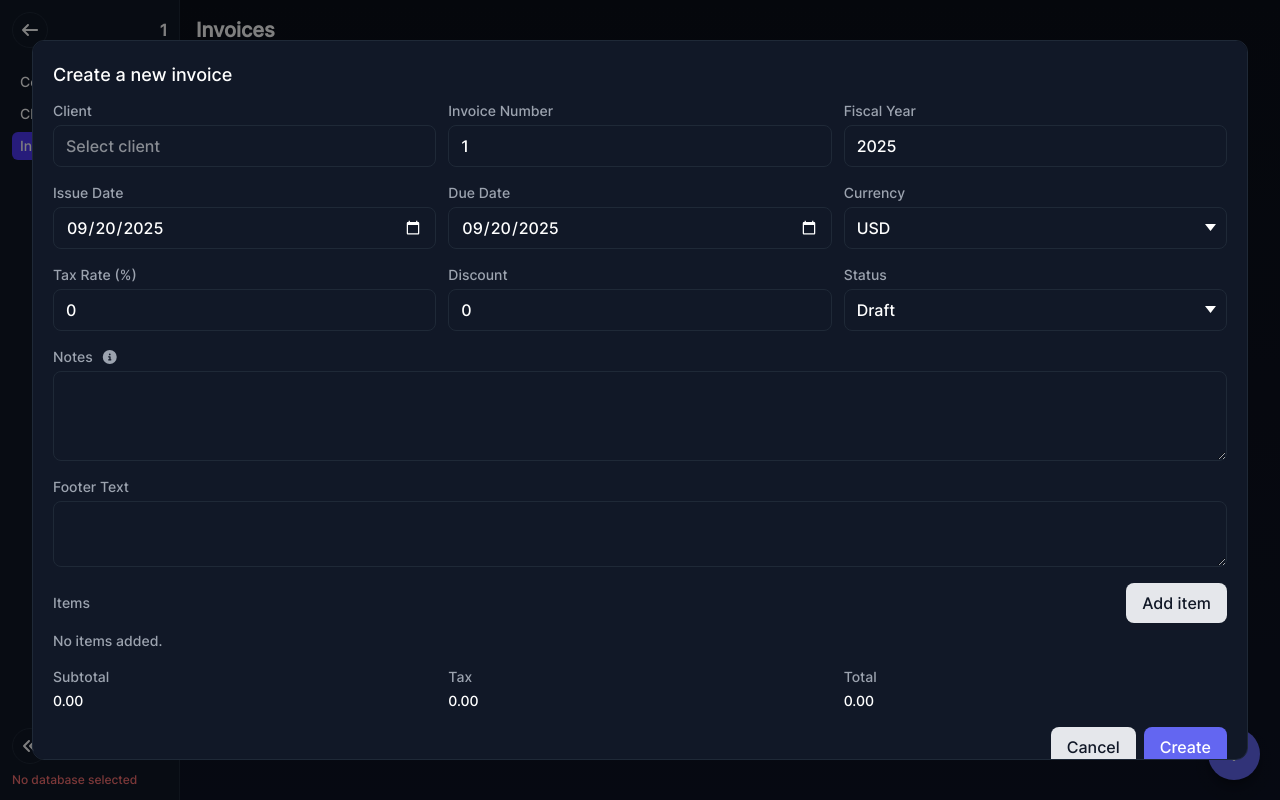
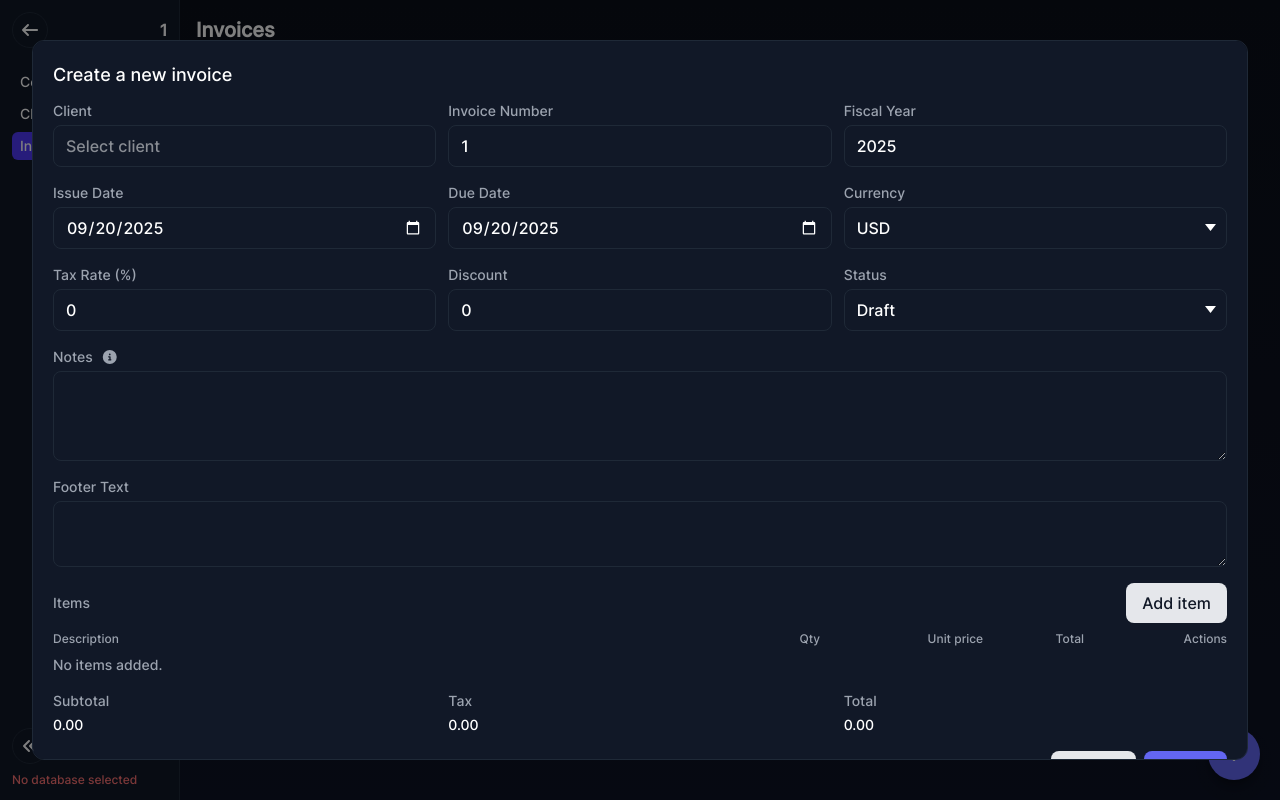
Before and after one commit to FOSSInvoice/FOSSInvoice, a React (Vite) app in the folder frontend/: page /company/1/invoices in a window 1280 px wide. Both pictures are taken after typing "Sample" into the empty fields and a click on the button "Create invoice". Built offline with nearby package versions, Linux system fonts and the light colour scheme; the HTML template or start-up script is replaced by a standard one; what @wailsio/runtime would draw is missing.

Commit message:
feat: improve invoices edit view
Signed-off-by: eryalito <eryalito@gmail.com>

```diff
--- a/frontend/src/components/InvoiceEditorModal.tsx
+++ b/frontend/src/components/InvoiceEditorModal.tsx
@@ -1,6 +1,6 @@
 import { useCallback, useEffect, useMemo, useRef, useState } from 'react'
 import { FontAwesomeIcon } from '@fortawesome/react-fontawesome'
-import { faCircleInfo } from '@fortawesome/free-solid-svg-icons'
+import { faCircleInfo, faTrash } from '@fortawesome/free-solid-svg-icons'
 import Modal from './Modal'
 import { COMMON_CURRENCIES, ALLOWED_STATUSES, withCurrentFirst } from '../constants/options'
 import type { ClientLite, InvoiceDraft, ItemDraft } from '../types/invoice'
@@ -269,6 +269,14 @@ export default function InvoiceEditorModal({ isOpen, clients, initialDraft, edit
               <button className="btn btn-secondary" onClick={addItem}>Add item</button>
             </div>
             <div className="grid gap-2">
+              {/* Header row */}
+              <div className="hidden sm:grid sm:grid-cols-[1fr_120px_120px_120px_auto] gap-2 text-xs text-muted">
+                <div>Description</div>
+                <div>Qty</div>
+                <div>Unit price</div>
+                <div>Total</div>
+                <div className="text-right">Actions</div>
+              </div>
               {draft.Items.length === 0 && (
                 <div className="text-sm text-muted">No items added.</div>
               )}
@@ -278,7 +286,9 @@ export default function InvoiceEditorModal({ isOpen, clients, initialDraft, edit
                   <input className="input" placeholder="Qty" value={it.Quantity} onChange={e => updateItem(idx, { Quantity: Number(e.target.value) || 0 })} />
                   <input className="input" placeholder="Unit price" value={it.UnitPrice} onChange={e => updateItem(idx, { UnitPrice: Number(e.target.value) || 0 })} />
                   <div className="text-sm">{(it.Quantity * it.UnitPrice).toFixed(2)}</div>
-                  <button className="btn btn-secondary" onClick={() => removeItem(idx)}>Remove</button>
+                  <button className="btn btn-secondary" onClick={() => removeItem(idx)} aria-label="Remove item" title="Remove item">
+                    <FontAwesomeIcon icon={faTrash} />
+                  </button>
                 </div>
               ))}
             </div>
```
